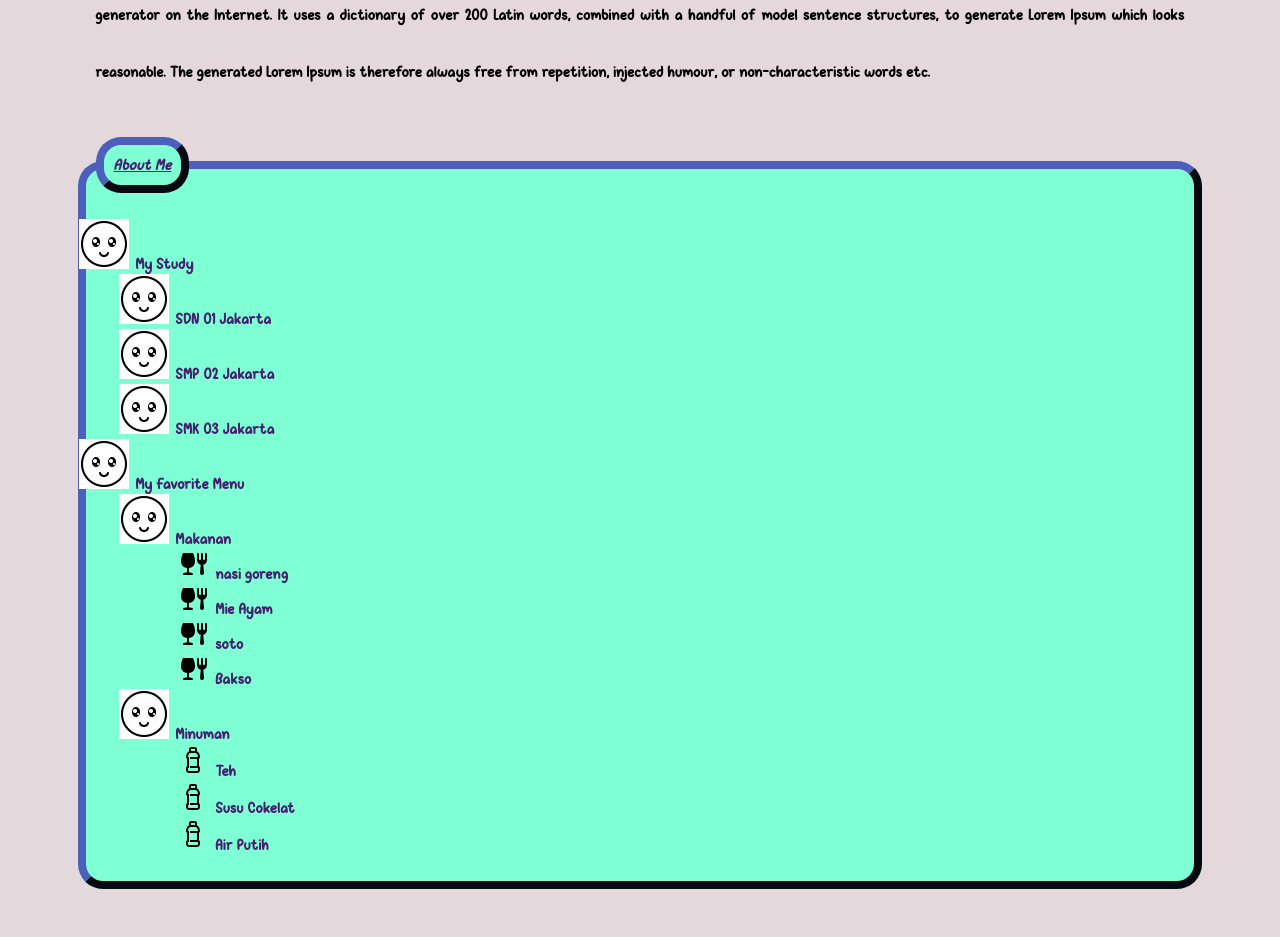
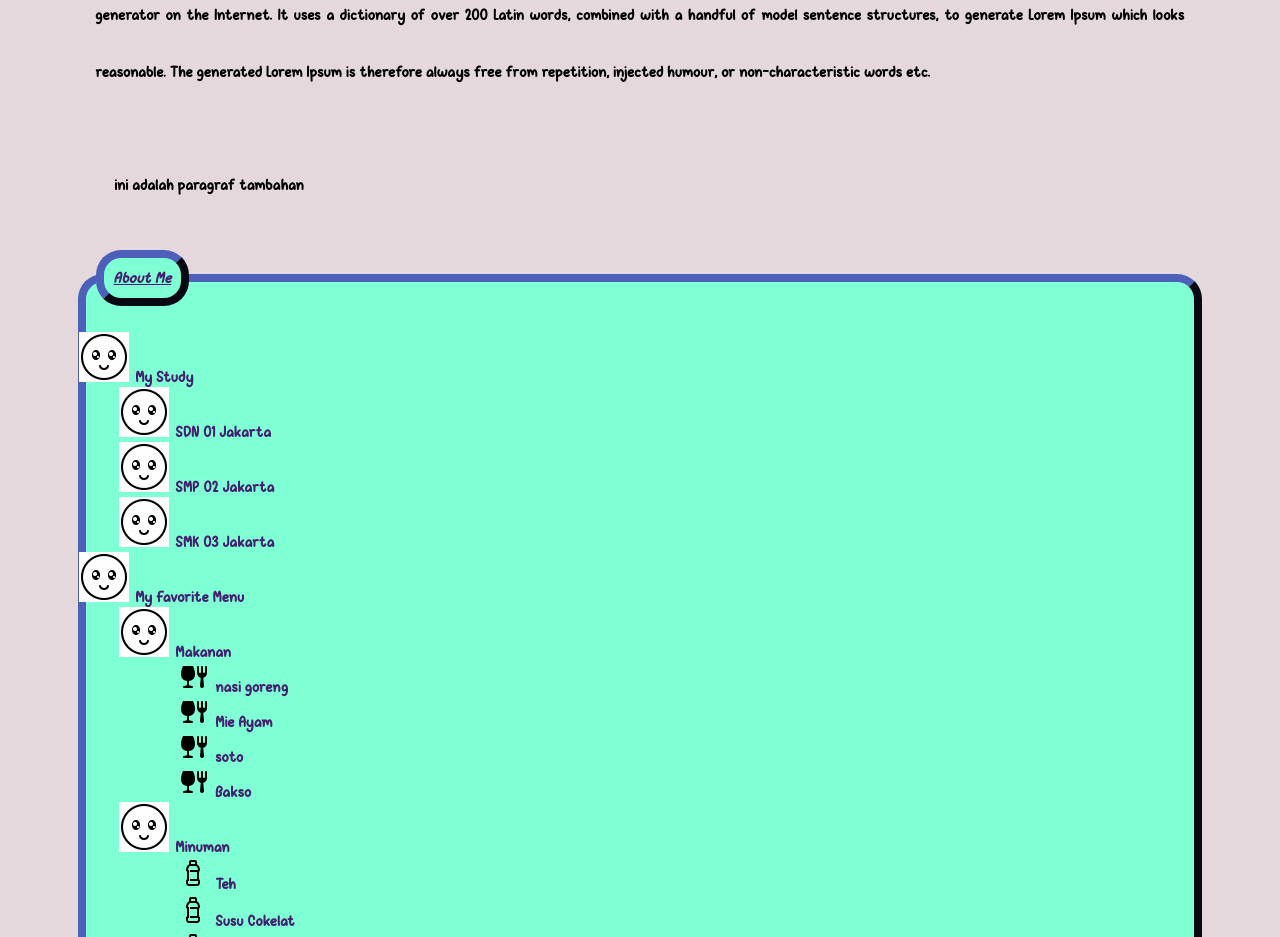
Before and after one commit to Fvaa29/file_tugas, a plain HTML site: page latihan1.html in a window 1280 px wide. Shown: the part 1100-2037 px from the top of the page. Drawn offline with Linux system fonts and the light colour scheme.

Commit message:
revisi latihan 1

```diff
--- a/latihan1.html
+++ b/latihan1.html
@@ -30,6 +30,9 @@
         <img src="images/bear.jpg" align="right" width="10%" height="5%" hspace="11">
         </a>
             There are many variations of passages of Lorem Ipsum available, but the majority have suffered alteration in some form, by injected humour, or randomised words which don't look even slightly believable. If you are going to use a passage of Lorem Ipsum, you need to be sure there isn't anything embarrassing hidden in the middle of text. All the Lorem Ipsum generators on the Internet tend to repeat predefined chunks as necessary, making this the first true generator on the Internet. It uses a dictionary of over 200 Latin words, combined with a handful of model sentence structures, to generate Lorem Ipsum which looks reasonable. The generated Lorem Ipsum is therefore always free from repetition, injected humour, or non-characteristic words etc.
+    </p>
+    <p>
+        ini adalah paragraf tambahan
     </p>
     <fieldset>
         <legend>
```
